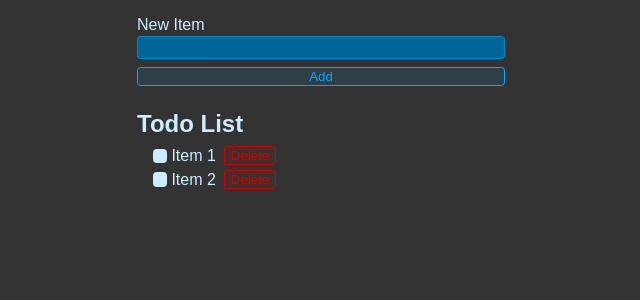
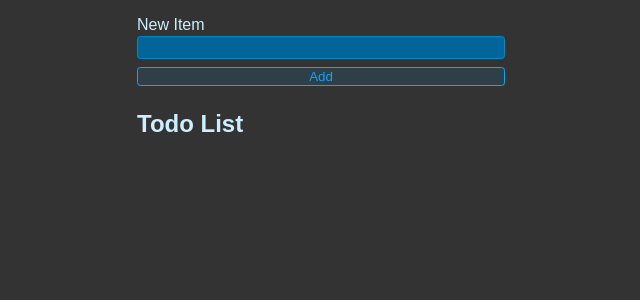
Before and after one commit to linh2020/react-todo-list, a React (Vite) app: page / in a window 1280 px wide. Shown: the top 300 px of the page, without its empty margins (319-959 px from the left). Built offline with nearby package versions, Linux system fonts and the light colour scheme.

Commit message:
Todo List Fixed 2

```diff
--- a/src/App.jsx
+++ b/src/App.jsx
@@ -2,16 +2,43 @@ import { useState } from "react";
 import "./styles.css";
 
 export default function App() {
+  //
   const [newItem, setNewItem] = useState("");
-
-  function handleSubmit(e) {
+  const [todos, setTodos] = useState([]);
+  //
+  function handleTodos(e) {
     e.preventDefault();
-
+    setTodos([
+      ...todos,
+      { id: crypto.randomUUID(), title: newItem, completed: false },
+    ]);
+    setNewItem("");
+    //
   }
 
+  function handleToggleTodo(id, completed) {
+    //
+    setTodos((currentTodos) =>
+      currentTodos.map((todo) => {
+        if (todo.id === id) return { ...todo, completed: completed };
+        return todo;
+      })
+    );
+    //
+  }
+
+  function handleDelete(id) {
+    setTodos((currentTodos) => currentTodos.filter((todo) => todo.id !== id));
+    //
+  }
+
+  // console.log(newItem);
+  console.log(todos);
+
+  //
   return (
     <>
-      <form onSubmit={handleSubmit} className="new-item-form">
+      <form className="new-item-form">
         <div className="form-row">
           <label htmlFor="item">New Item</label>
           <input
@@ -21,25 +48,35 @@ export default function App() {
             onChange={(e) => setNewItem(e.target.value)}
           />
         </div>
-        <button className="btn">Add</button>
+        <button className="btn" onClick={handleTodos}>
+          Add
+        </button>
       </form>
       {/* Todo List */}
       <h1 className="header">Todo List</h1>
       <ul className="list">
-        <li>
-          <label>
-            <input type="checkbox" />
-            Item 1
-          </label>
-          <button className="btn btn-danger">Delete</button>
-        </li>
-        <li>
-          <label>
-            <input type="checkbox" />
-            Item 2
-          </label>
-          <button className="btn btn-danger">Delete</button>
-        </li>
+        {/*  */}
+        {todos.map((todo) => {
+          return (
+            <li key={todo.id}>
+              <label>
+                <input
+                  type="checkbox"
+                  checked={todo.completed}
+                  onChange={(e) => handleToggleTodo(todo.id, e.target.checked)}
+                />
+                {todo.title}
+              </label>
+              <button
+                className="btn btn-danger"
+                onClick={() => handleDelete(todo.id)}
+              >
+                Delete
+              </button>
+            </li>
+          );
+        })}
+        {/*  */}
       </ul>
     </>
   );
```
